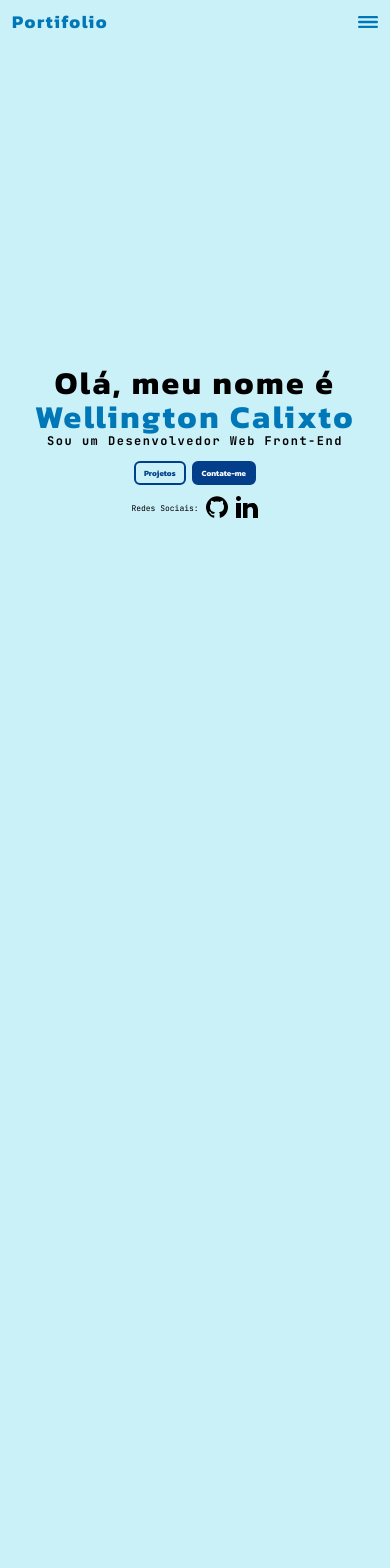
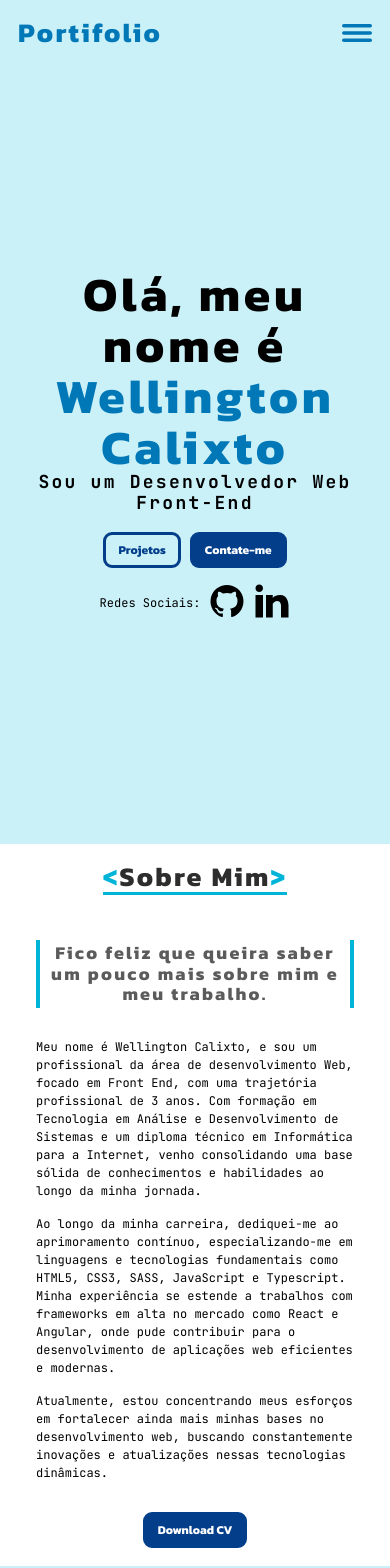
Before and after one commit to wellingtoncalixto/portifolio-react, a React (Vite) app: page / in a window 390 px wide. Shown: the top 1568 px of the page. Before the commit the page ends 844 px from the top, so only its background shows below. Built offline with nearby package versions, Linux system fonts and the light colour scheme.

Commit message:
Refector do layou utilizando grid layout

```diff
--- a/index.html
+++ b/index.html
@@ -3,7 +3,7 @@
 
 <head>
   <meta charset="UTF-8" />
-  <meta name="viewport" content="width=device-width, initial-scale=1.0, minimum-scale=1.0, maximum-scale=1.0, user-scalable=no">
+  <meta name="viewport" content="width=device-width, initial-scale=1.0">
   <link rel="preconnect" href="https://fonts.googleapis.com">
   <link rel="preconnect" href="https://fonts.gstatic.com" crossorigin>
   <link href="https://fonts.googleapis.com/css2?family=JetBrains+Mono:ital,wght@0,100..800;1,100..800&family=Kanit:ital,wght@0,100;0,200;0,300;0,400;0,500;0,600;0,700;0,800;0,900;1,100;1,200;1,300;1,400;1,500;1,600;1,700;1,800;1,900&display=swap" rel="stylesheet">
--- a/src/App.jsx
+++ b/src/App.jsx
@@ -11,6 +11,7 @@ import HeaderComponent from "./components/header/HeaderComponent";
 function App() {
   const [isMobile, setIsMobile] = React.useState(false);
   const [headerHeight, setHeaderHeight] = React.useState();
+  const [windowHeight, setWindowHeight] = React.useState(window.innerHeight);
 
   React.useEffect(() => {
     window.addEventListener("resize", handleResize);
@@ -24,6 +25,7 @@ function App() {
       setIsMobile(true);
     } else setIsMobile(false);
     setHeaderHeight(document.querySelector("header").offsetHeight);
+    setWindowHeight(window.innerHeight);
   }
 
   return (
@@ -31,12 +33,15 @@ function App() {
       <main>
         <GlobalStyle />
         <HeaderComponent isMobile={isMobile} />
-        <Introducao heightHeader={headerHeight && headerHeight} />
-        {/* <Sobre />
-        <Projetos isMobile={isMobile} />
+        <Introducao
+          heightHeader={headerHeight && headerHeight}
+          windowHeight={windowHeight}
+        />
+        <Sobre windowHeight={windowHeight} />
+        {/* <Projetos isMobile={isMobile} />
         <Contato /> */}
       </main>
-      {/* <Footer /> */}
+      <Footer />
     </Theme>
   );
 }
--- a/src/components/button/styles.jsx
+++ b/src/components/button/styles.jsx
@@ -2,6 +2,7 @@ import styled, { css } from "styled-components";
 
 const communButtonStyles = ({ theme }) => {
   const padrao = css`
+    display: block;
     text-decoration: none;
     width: max-content;
     padding: ${theme.space._8} ${theme.space._16};
--- a/src/sections/introducao/Introducao.jsx
+++ b/src/sections/introducao/Introducao.jsx
@@ -9,15 +9,20 @@ import {
 } from "./styles";
 import ButtonComponent from "../../components/button/ButtonComponent";
 import IconLinkComponent from "../../components/icon-link/IconLinkComponent";
+import PropTypes from "prop-types";
 
-const Introducao = ({ heightHeader }) => {
+const Introducao = ({ heightHeader, windowHeight }) => {
   return (
-    <IntroducaoSection className="section" $headerHeight={`${heightHeader}px`}>
+    <IntroducaoSection
+      $headerHeight={`${heightHeader}px`}
+      $windowHeight={windowHeight}
+    >
       <div className="content">
         <Apresentation>
           <ApresentationTitle className="display-1">
-            Olá, meu nome é <BlueText>Wellington Calixto</BlueText>
+            Olá, meu nome é
           </ApresentationTitle>
+          <BlueText className="display-1">Wellington Calixto</BlueText>
           <h3 className="heading-3-jetbrains">
             Sou um Desenvolvedor Web Front-End
           </h3>
@@ -59,4 +64,9 @@ const Introducao = ({ heightHeader }) => {
   );
 };
 
+Introducao.prototype = {
+  heightHeader: PropTypes.number,
+  windowHeight: PropTypes.number,
+};
+
 export default Introducao;
--- a/src/sections/introducao/styles.jsx
+++ b/src/sections/introducao/styles.jsx
@@ -1,14 +1,14 @@
 import styled from "styled-components";
 import introducaoPhoto from "../../assets/photo-introducao.png";
-import PropTypes from "prop-types";
 
 export const IntroducaoSection = styled.section`
+  grid-area: introducao;
   display: flex;
   align-items: center;
   padding-top: calc(
     ${(props) => props.$headerHeight} + 2 * ${(props) => props.theme.space._24}
   );
-
+  padding-bottom: ${(props) => props.theme.space._24};
   & > .content {
     display: flex;
     justify-content: center;
@@ -18,15 +18,12 @@ export const IntroducaoSection = styled.section`
     width: 100%;
   }
 
-  @media screen and (min-width: 769px) {
+  @media screen and (min-width: 769px) and (min-height: 450px) and (max-height: 1000px) {
     background-image: url(${introducaoPhoto});
     background-repeat: no-repeat;
     background-position: right top;
-    background-size: auto 50vh;
-  }
+    background-size: 50vw auto;
 
-  @media screen and (min-width: 992px) {
-    background-size: 50vw auto;
     & > .content {
       align-items: flex-start;
     }
@@ -36,21 +33,25 @@ export const IntroducaoSection = styled.section`
 export const Apresentation = styled.div`
   text-align: center;
 
-  @media screen and (min-width: 769px) {
-    margin-top: ${(props) => props.theme.space._200};
-  }
-
-  @media screen and (min-width: 992px) {
+  @media screen and (min-width: 769px) and (min-height: 450px) and (max-height: 1000px) {
     margin-top: 0;
     text-align: start;
-    max-width: 50%;
+    width: max-content;
   }
 `;
 
-export const ApresentationTitle = styled.h1``;
+export const ApresentationTitle = styled.h1`
+  @media screen and (min-width: 769px) {
+    white-space: nowrap;
+  }
+`;
 
-export const BlueText = styled.span`
+export const BlueText = styled.h1`
   color: ${(props) => props.theme.colors.b7};
+
+  @media screen and (min-width: 769px) {
+    white-space: nowrap;
+  }
 `;
 
 export const ButtonsContainer = styled.div`
--- a/src/sections/sobre-min/Sobre.jsx
+++ b/src/sections/sobre-min/Sobre.jsx
@@ -3,45 +3,46 @@ import {
   AboutContent,
   AboutSection,
   AboutSubTitle,
-  AboutText,
+  AboutTextContainer,
   DownloadCVContainer,
+  TitleContainer,
 } from "./style";
 import ButtonComponent from "../../components/button/ButtonComponent";
 import cv from "../../files/wellington_calixto.pdf";
 
-const Sobre = () => {
+const Sobre = ({ windowHeight }) => {
   return (
-    <AboutSection id="about" className="section">
-      <div className="content">
-        <div className="title-container">
+    <AboutSection id="about" $windowHeight={windowHeight}>
+      <AboutContent className="content">
+        <TitleContainer className="title-container">
           <h1 className="heading-1 title">Sobre Mim</h1>
-        </div>
-        <AboutContent>
-          <AboutSubTitle className="sub-title heading-3-kanit">
-            Fico feliz que queira saber um pouco mais sobre mim e meu trabalho.
-          </AboutSubTitle>
-          <AboutText className="body-1">
+        </TitleContainer>
+        <AboutSubTitle className="sub-title heading-3-kanit">
+          Fico feliz que queira saber um pouco mais sobre mim e meu trabalho.
+        </AboutSubTitle>
+        <AboutTextContainer>
+          <p className="body-1">
             Meu nome é Wellington Calixto, e sou um profissional da área de
             desenvolvimento Web, focado em Front End, com uma trajetória
             profissional de 3 anos. Com formação em Tecnologia em Análise e
             Desenvolvimento de Sistemas e um diploma técnico em Informática para
             a Internet, venho consolidando uma base sólida de conhecimentos e
             habilidades ao longo da minha jornada.
-          </AboutText>
-          <AboutText className="body-1">
+          </p>
+          <p className="body-1">
             Ao longo da minha carreira, dediquei-me ao aprimoramento contínuo,
             especializando-me em linguagens e tecnologias fundamentais como
             HTML5, CSS3, SASS, JavaScript e Typescript. Minha experiência se
             estende a trabalhos com frameworks em alta no mercado como React e
             Angular, onde pude contribuir para o desenvolvimento de aplicações
             web eficientes e modernas.
-          </AboutText>
-          <AboutText className="body-1">
+          </p>
+          <p className="body-1">
             Atualmente, estou concentrando meus esforços em fortalecer ainda
             mais minhas bases no desenvolvimento web, buscando constantemente
             inovações e atualizações nessas tecnologias dinâmicas.
-          </AboutText>
-        </AboutContent>
+          </p>
+        </AboutTextContainer>
         <DownloadCVContainer>
           <ButtonComponent
             buttonType="linkButton"
@@ -52,7 +53,7 @@ const Sobre = () => {
             download="Wellington Calixto - CV"
           />
         </DownloadCVContainer>
-      </div>
+      </AboutContent>
     </AboutSection>
   );
 };
--- a/src/sections/sobre-min/style.jsx
+++ b/src/sections/sobre-min/style.jsx
@@ -1,12 +1,58 @@
 import styled from "styled-components";
 import aboutPhoto from "../../assets/about-section-photo.png";
 
-export const AboutSection = styled.section``;
+export const AboutSection = styled.section`
+  grid-area: about;
+  background-color: ${(props) => props.theme.colors.white};
+  padding: ${(props) => props.theme.space._24};
 
-export const AboutContent = styled.div``;
+  @media screen and (min-width: 769px) and (min-height: 450px) and (max-height: 1000px) {
+    background-image: url(${aboutPhoto});
+    background-repeat: no-repeat;
+    background-position: left top;
+    background-size: auto 100%;
+  }
+`;
 
-export const AboutSubTitle = styled.h2``;
+export const AboutContent = styled.div`
+  display: grid;
+  grid-template-areas:
+    "title"
+    "subTitle"
+    "text"
+    "button";
 
-export const AboutText = styled.p``;
+  @media screen and (min-width: 769px) and (min-height: 450px) and (max-height: 1000px) {
+    grid-template-columns: repeat(2, 1fr);
+    grid-template-areas:
+      "title title"
+      ". subTitle"
+      ". text"
+      ". button";
+  }
+`;
 
-export const DownloadCVContainer = styled.div``;
+export const TitleContainer = styled.div`
+  grid-area: title;
+`;
+
+export const AboutSubTitle = styled.h2`
+  grid-area: subTitle;
+  margin-top: ${(props) => props.theme.space._60};
+  padding: ${(props) => props.theme.space._4};
+`;
+
+export const AboutTextContainer = styled.div`
+  grid-area: text;
+  display: flex;
+  flex-direction: column;
+  gap: ${(props) => props.theme.space._20};
+  margin-top: ${(props) => props.theme.space._40};
+`;
+
+export const DownloadCVContainer = styled.div`
+  grid-area: button;
+  display: flex;
+  justify-content: center;
+  margin-top: ${(props) => props.theme.space._40};
+`;
--- a/src/styleds/GlobalStyle.jsx
+++ b/src/styleds/GlobalStyle.jsx
@@ -105,7 +105,7 @@ const GlobalStyle = createGlobalStyle`
 }
 
     html {
-      font-size: 4px;
+      font-size: 16px;
     }
 
     html::-webkit-scrollbar {
@@ -130,6 +130,19 @@ const GlobalStyle = createGlobalStyle`
       text-decoration: none;
     };
 
+    main {
+      display: grid;
+      grid-template-areas:
+      "header"
+      "introducao"
+      "about"
+      "projects"
+      "contact"
+      ;
+      grid-template-rows: max-content max-content max-content max-content max-content;
+
+    }
+
     h1,
     h2,
     h3,
@@ -149,11 +162,6 @@ const GlobalStyle = createGlobalStyle`
     };
 
     /* Classes Globais */
-    .section {
-      width: 100vw;
-      height: 100vh;
-    };
-
     .content {
       padding: 0 ${({ theme }) => theme.space._24};
     };
@@ -190,27 +198,39 @@ const GlobalStyle = createGlobalStyle`
 
     @media screen and (min-width: 320px) {
       html {
-          font-size: 8px;
-        }
-     }
-
-    @media screen and (min-width: 768px) {
-      html {
           font-size: 12px;
       }
     }
 
-    @media screen and (min-width: 992px) {
-
+    @media screen and (min-width: 320px) and (min-height: 100px) and (max-height: 320px) {
+      main {
+        grid-template-rows: max-content max-content max-content repeat(2, 100vh);
+      }
     }
 
-    @media screen and (min-width: 1200px) {
+    @media screen and (min-width: 320px) and (min-height: 321px){
+      main {
+        grid-template-rows: max-content 100vh max-content repeat(2, 100vh);
+      }
+    }
+
+    @media screen and (min-width:768px) {
+      main {
+        grid-template-rows: max-content 100vh max-content repeat(2, 100vh);
+      }
+    }
+
+    @media screen and (min-width:992px) and (min-height: 700px) {
       html {
           font-size: 16px;
         }
     }
 
     @media screen and (min-width: 1400px) {
+      main {
+        grid-template-rows: max-content repeat(4, 100vh);
+      }
+
       .content {
         padding-left: 0px;
         padding-right: 0px;
--- a/src/styleds/Theme.jsx
+++ b/src/styleds/Theme.jsx
@@ -48,18 +48,18 @@ const theme = {
     jetbrains: "JetBrains Mono, sans-serif",
   },
   font_size: {
-    display_1: "4rem",
-    display_2: "3.25rem",
-    heading_1: "2.25rem",
-    heading_2: "1.75rem",
-    heading_3: "1.5rem",
-    body_1: "1rem",
-    body_2: "0.75rem",
-    cta_medium: "1rem",
-    cta_small: "0.75rem",
-    label_1: "1rem",
-    label_2: "0.75rem",
-    small_label: "0.75rem",
+    display_1: "4em",
+    display_2: "3.25em",
+    heading_1: "2.25em",
+    heading_2: "1.75em",
+    heading_3: "1.5em",
+    body_1: "1em",
+    body_2: "0.75em",
+    cta_medium: "1em",
+    cta_small: "0.75em",
+    label_1: "1em",
+    label_2: "0.75em",
+    small_label: "0.75em",
   },
   line_height: {
     display_1: "1.06",
```
Also changed, not shown: src/components/header/HeaderComponent.jsx (+17 -5 lines). Lines whose indentation alone changed are shown as unchanged.
